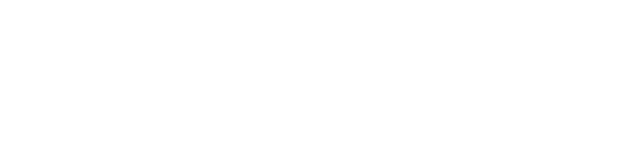
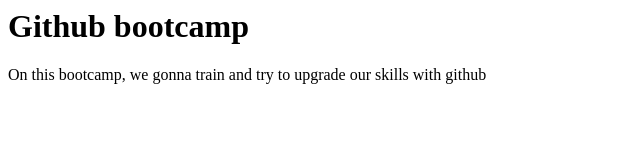
Before and after one commit to HokageDuJava/git-five, a plain HTML site: page index.html in a window 1280 px wide. Shown: the whole page, without its empty margins (0-640 px from the left). Drawn offline with Linux system fonts and the light colour scheme.

Commit message:
home page content plus style file

```diff
--- a/index.html
+++ b/index.html
@@ -2,7 +2,15 @@
   <head>
     <meta charset="UTF-8" />
     <meta name="viewport" content="width=device-width, initial-scale=1.0" />
-    <title>Document</title>
+    <title>Github bootcamp</title>
   </head>
-  <body></body>
+  <body>
+    <div class="container">
+      <h1>Github bootcamp</h1>
+      <p>
+        On this bootcamp, we gonna train and try to upgrade our skills with
+        github
+      </p>
+    </div>
+  </body>
 </html>
--- /dev/null
+++ b/style.css
@@ -0,0 +1,9 @@
+h1 {
+  color: red;
+  text-align: center;
+}
+
+.container {
+  width: 80%;
+  margin: 5% auto;
+}
```
